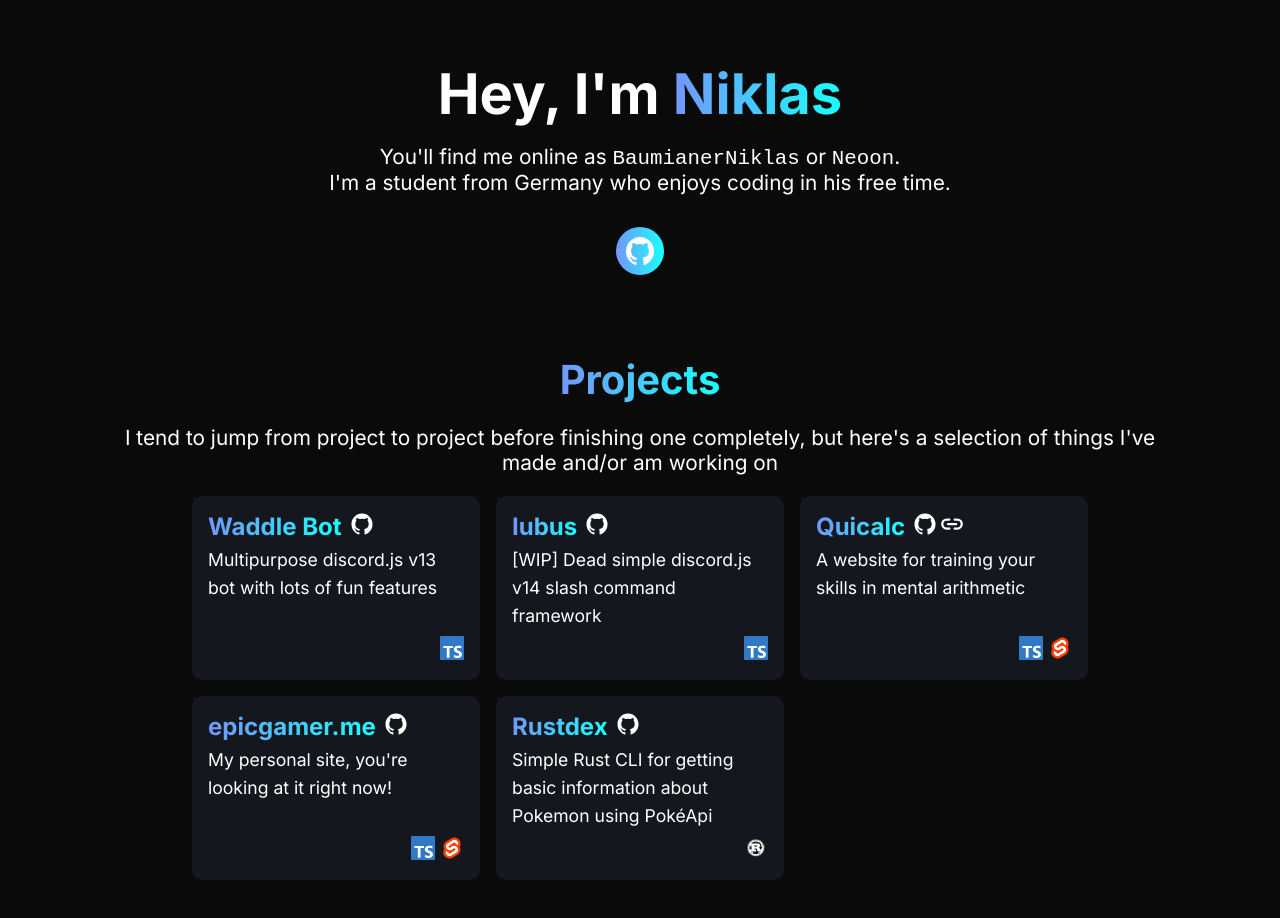
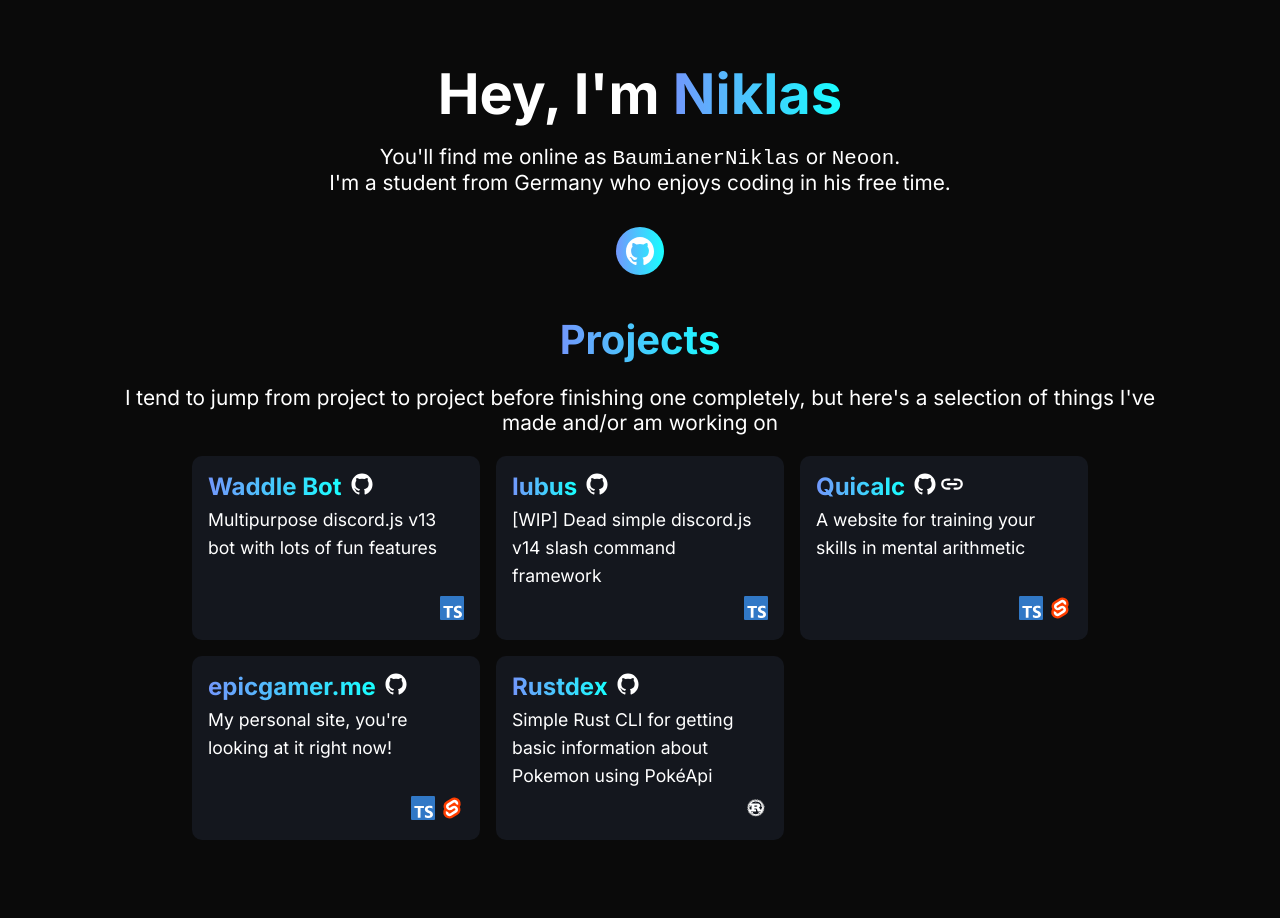
Before and after one commit to BaumianerNiklas/epicgamer.me, a Svelte app: page / in a window 1280 px wide. Shown: the top 918 px of the page. After the commit the page ends 880 px from the top, so only its background shows below. Built offline with nearby package versions, Linux system fonts and the light colour scheme.

Commit message:
refactor: make margin between projects smaller

```diff
--- a/src/App.svelte
+++ b/src/App.svelte
@@ -31,7 +31,7 @@ body {
 	background-color: var(--clr-bg);
 }
 section {
-	margin-bottom: 10vh;
+	margin-bottom: 5vh;
 }
 .gradient-text {
 	background: var(--clr-gradient-primary);
```
